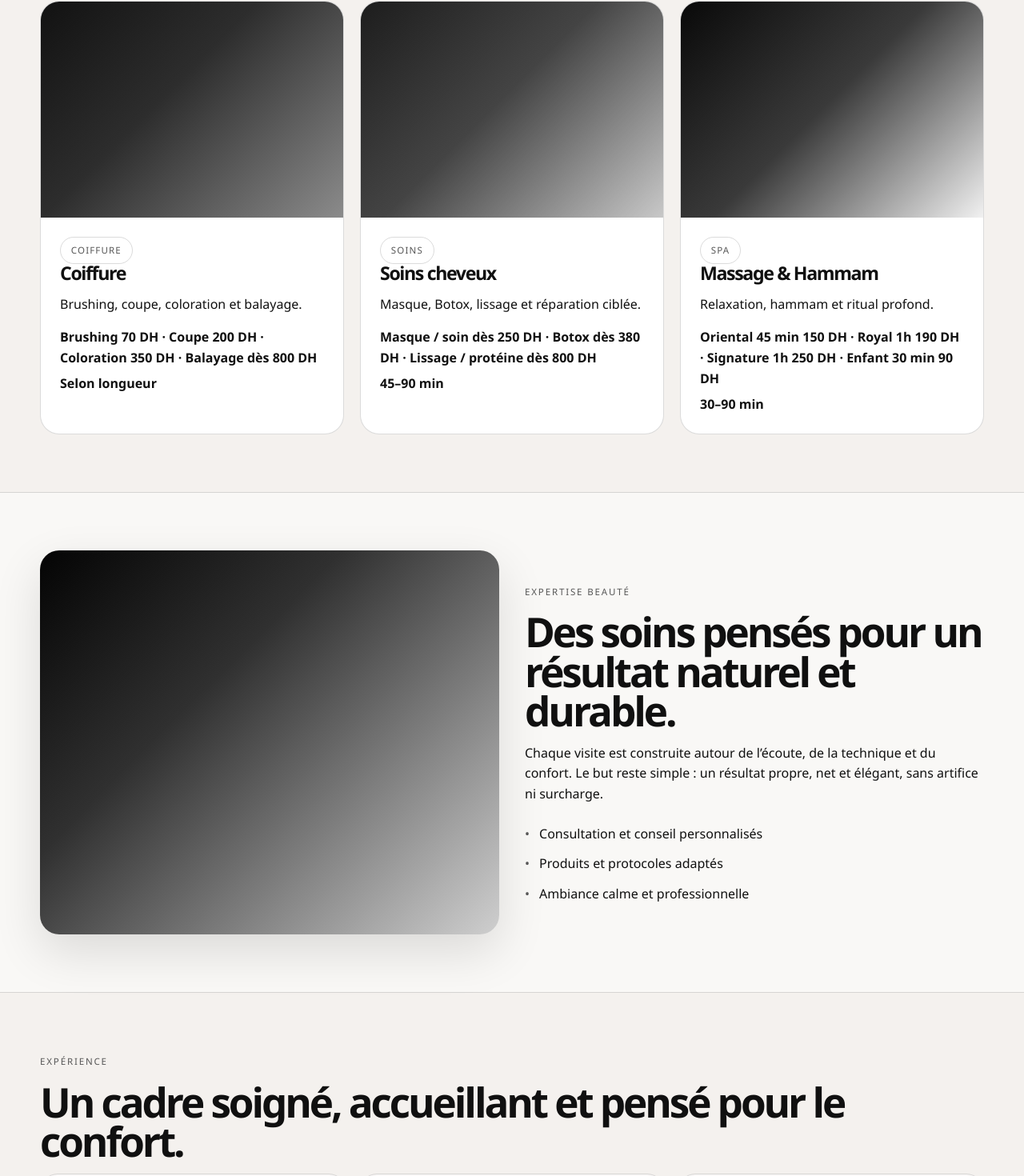
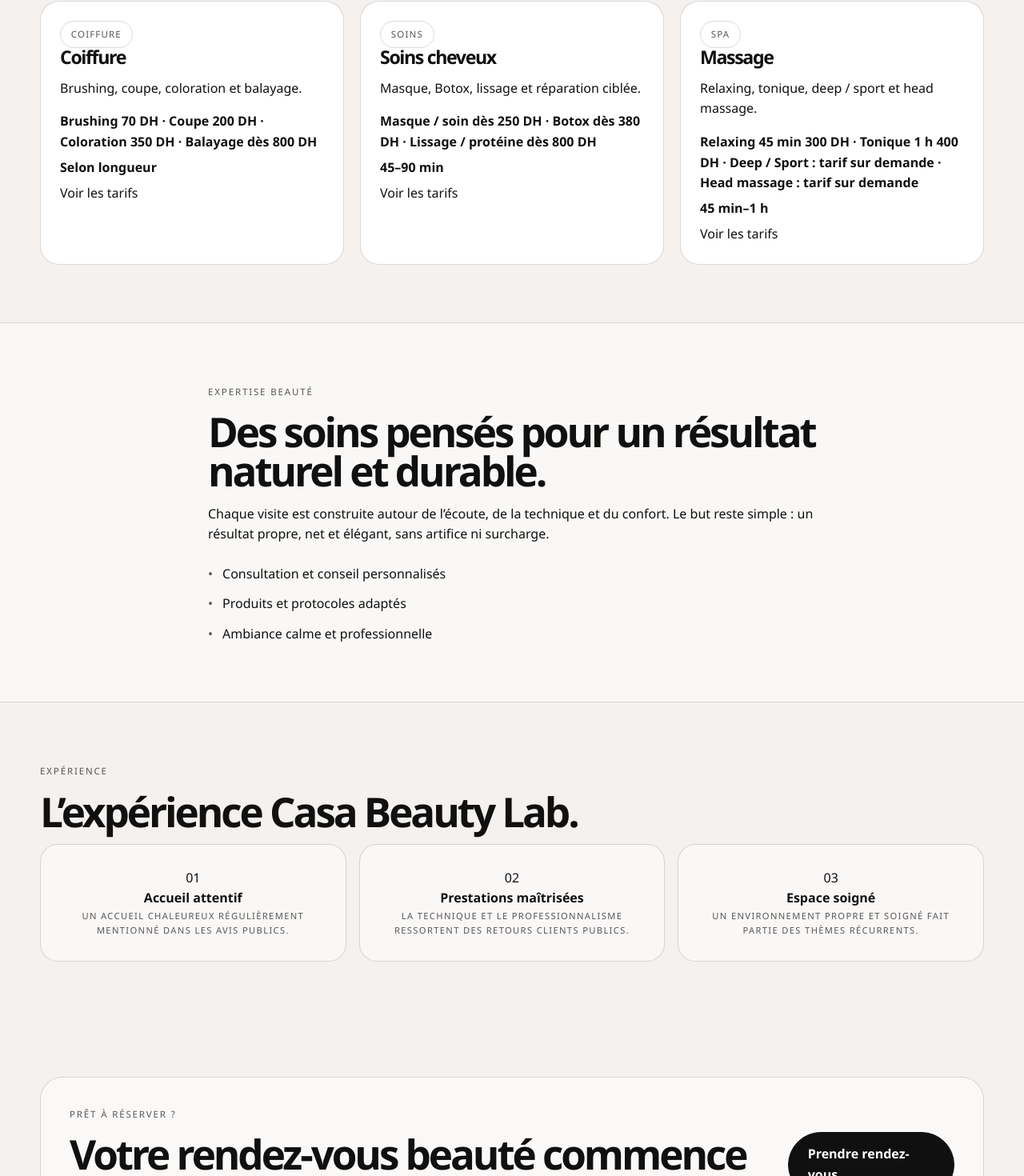
Before and after one commit to Themanonly/casa-beauty-lab, a React (Vite) app: page / in a window 1280 px wide. Shown: the part 1281-2751 px from the top of the page at 80% size. Built offline with nearby package versions, Linux system fonts and the light colour scheme.

Commit message:
Fix responsive navigation and service pages

```diff
--- a/src/App.tsx
+++ b/src/App.tsx
@@ -1,9 +1,26 @@
-import { Link, Route, Routes } from 'react-router-dom';
+import { useEffect, useState } from 'react';
+import { Link, NavLink, Route, Routes } from 'react-router-dom';
 import { business } from './content/business';
 
 const featuredServices = business.services.filter((service) => service.featured);
 
 function App() {
+  const [menuOpen, setMenuOpen] = useState(false);
+
+  useEffect(() => {
+    document.body.classList.toggle('menu-open', menuOpen);
+    const handleKeyDown = (event: KeyboardEvent) => {
+      if (event.key === 'Escape') setMenuOpen(false);
+    };
+    document.addEventListener('keydown', handleKeyDown);
+    return () => {
+      document.body.classList.remove('menu-open');
+      document.removeEventListener('keydown', handleKeyDown);
+    };
+  }, [menuOpen]);
+
+  const closeMenu = () => setMenuOpen(false);
+
   return (
     <div className="app-shell">
       <header className="topbar">
@@ -14,18 +31,22 @@
             <span className="brand-mark brand-mark--script">lab</span>
           </Link>
 
-          <nav className="main-nav" aria-label="Navigation principale">
-            <Link to="/">Accueil</Link>
-            <Link to="/tarifs">Tarifs</Link>
-            <Link to="/spa">Spa</Link>
-            <Link to="/gallery">Le lab</Link>
-            <Link to="/about">À propos</Link>
-            <Link to="/contact">Contact</Link>
+          <nav className={`main-nav${menuOpen ? ' main-nav--open' : ''}`} aria-label="Navigation principale" id="main-navigation">
+            <NavLink to="/" end onClick={closeMenu}>Accueil</NavLink>
+            <NavLink to="/tarifs" onClick={closeMenu}>Tarifs</NavLink>
+            <NavLink to="/spa" onClick={closeMenu}>Spa</NavLink>
+            <NavLink to="/gallery" onClick={closeMenu}>Le lab</NavLink>
+            <NavLink to="/about" onClick={closeMenu}>À propos</NavLink>
+            <NavLink to="/contact" onClick={closeMenu}>Contact</NavLink>
           </nav>
 
           <a className="button button--primary" href={business.bookingUrl} target="_blank" rel="noreferrer">
             Réserver
           </a>
+          <button className="menu-toggle" type="button" aria-expanded={menuOpen} aria-controls="main-navigation" aria-label={menuOpen ? 'Fermer le menu' : 'Ouvrir le menu'} onClick={() => setMenuOpen((open) => !open)}>
+            <span />
+            <span />
+          </button>
         </div>
       </header>
 
@@ -53,11 +74,22 @@
           </div>
 
           <div>
+            <h3>Visiter</h3>
+            <ul>
+              <li><Link to="/tarifs">Tarifs</Link></li>
+              <li><Link to="/spa">Spa</Link></li>
+              <li><Link to="/contact">Contact</Link></li>
+              <li><a href={business.mapUrl} target="_blank" rel="noreferrer">Itinéraire</a></li>
+            </ul>
+          </div>
+
+          <div>
             <h3>Contact</h3>
             <ul>
               <li><a href={business.phoneHref}>{business.phoneDisplay}</a></li>
               <li><a href={business.whatsappHref} target="_blank" rel="noreferrer">WhatsApp</a></li>
               <li><a href={business.instagramUrl} target="_blank" rel="noreferrer">Instagram</a></li>
+              <li><a href={business.mapUrl} target="_blank" rel="noreferrer">{business.address}</a></li>
             </ul>
           </div>
 
@@ -129,14 +161,14 @@
           <div className="service-grid">
             {featuredServices.map((service) => (
               <article className="service-card" key={service.id}>
-                <div className="service-card__image" style={{ background: service.image }} aria-hidden="true" />
                 <div className="service-body">
                   <span className="pill">{service.category}</span>
                   <h3>{service.title}</h3>
                   <p>{service.shortDescription}</p>
                   <div className="service-meta">
-                    <span>{service.priceLabel ?? 'Demander le tarif'}</span>
+                    <span>{service.priceLabel ?? 'Tarif sur demande'}</span>
                     <span>{service.duration ?? 'Sur devis'}</span>
+                    <Link to="/tarifs">Voir les tarifs</Link>
                   </div>
                 </div>
               </article>
@@ -147,7 +179,6 @@
 
       <section className="section-spacing editorial-band">
         <div className="container editorial-layout">
-          <div className="editorial-image" aria-hidden="true" />
           <div className="editorial-copy">
             <p className="eyebrow">Expertise beauté</p>
             <h2>Des soins pensés pour un résultat naturel et durable.</h2>
@@ -167,20 +198,23 @@
         <div className="container">
           <div className="section-heading">
             <p className="eyebrow">Expérience</p>
-            <h2>Un cadre soigné, accueillant et pensé pour le confort.</h2>
+            <h2>L’expérience Casa Beauty Lab.</h2>
           </div>
-          <div className="review-row">
+          <div className="review-row experience-grid">
             <div className="stat-box">
-              <span className="stat-box__value">C</span>
-              <span className="stat-box__label">coiffure</span>
+              <span className="stat-box__index">01</span>
+              <strong className="stat-box__title">Accueil attentif</strong>
+              <span className="stat-box__label">Un accueil chaleureux régulièrement mentionné dans les avis publics.</span>
             </div>
             <div className="stat-box">
-              <span className="stat-box__value">S</span>
-              <span className="stat-box__label">spa</span>
+              <span className="stat-box__index">02</span>
+              <strong className="stat-box__title">Prestations maîtrisées</strong>
+              <span className="stat-box__label">La technique et le professionnalisme ressortent des retours clients publics.</span>
             </div>
             <div className="stat-box">
-              <span className="stat-box__value">B</span>
-              <span className="stat-box__label">beauty</span>
+              <span className="stat-box__index">03</span>
+              <strong className="stat-box__title">Espace soigné</strong>
+              <span className="stat-box__label">Un environnement propre et soigné fait partie des thèmes récurrents.</span>
             </div>
           </div>
         </div>
@@ -192,7 +226,7 @@
             <p className="eyebrow">Prêt à réserver ?</p>
             <h2>Votre rendez-vous beauté commence ici.</h2>
           </div>
-          <a className="button button--primary" href={business.bookingUrl} target="_blank" rel="noreferrer">Demander un rendez-vous</a>
+          <a className="button button--primary" href={business.bookingUrl} target="_blank" rel="noreferrer">Prendre rendez-vous</a>
         </div>
       </section>
     </>
@@ -206,10 +240,22 @@
         <h3>{service.title}</h3>
         <p>{service.shortDescription}</p>
       </div>
-      <div className="tarif-item__meta">
-        <span>{service.priceLabel ?? 'Demander le tarif'}</span>
-        <small>{service.duration ?? 'Sur devis'}</small>
-      </div>
+      {service.tariffLines ? (
+        <ul className="tarif-detail-list">
+          {service.tariffLines.map((line) => (
+            <li key={line.name}>
+              <span>{line.name}</span>
+              <small>{line.duration ?? ''}</small>
+              <strong>{line.price}</strong>
+            </li>
+          ))}
+        </ul>
+      ) : (
+        <div className="tarif-item__meta">
+          <span>{service.priceLabel ?? 'Tarif sur demande'}</span>
+          <small>{service.duration ?? 'Sur devis'}</small>
+        </div>
+      )}
     </li>
   );
 }
@@ -263,7 +309,7 @@
 
         <div className="booking-banner">
           <p>Tarifs consultés sur le site public officiel. Pour les prestations non affichées, nous vous invitons à demander le tarif directement par WhatsApp.</p>
-          <a className="button button--primary" href={business.bookingUrl} target="_blank" rel="noreferrer">Demander un tarif</a>
+          <a className="button button--primary" href={business.bookingUrl} target="_blank" rel="noreferrer">Prendre rendez-vous</a>
         </div>
       </div>
     </section>
@@ -281,16 +327,17 @@
 
         <div className="feature-layout">
           <div className="feature-layout__text">
-            <p>
-              Le spa Casa Beauty Lab met en avant la relaxation, le confort et la régénération. Les rituals sont pensés pour accompagner le corps et le visage dans une même logique de détente et de finition élégante.
-            </p>
-            <ul className="check-list">
-              <li>Hammam oriental</li>
-              <li>Massage relaxant</li>
-              <li>Rituel signature</li>
-            </ul>
+            <p>Les prestations spa et hammam publiées par Casa Beauty Lab réunissent massage et rituels hammam, avec des durées et tarifs clairement indiqués.</p>
+            <a className="button button--primary" href={business.bookingUrl} target="_blank" rel="noreferrer">Prendre rendez-vous</a>
           </div>
-          <div className="feature-layout__visual" aria-hidden="true" />
+          <div className="spa-services">
+            {business.services.filter((service) => service.category === 'Spa').map((service) => (
+              <article className="spa-service" key={service.id}>
+                <div><h2>{service.title}</h2><p>{service.shortDescription}</p></div>
+                <div className="spa-service__meta"><span>{service.priceLabel}</span><small>{service.duration}</small></div>
+              </article>
+            ))}
+          </div>
         </div>
       </div>
     </section>
@@ -307,11 +354,12 @@
         </div>
         <div>
           <p>
-            Casa Beauty Lab est une adresse beauté qui met l’accent sur la précision, l’accueil et les soins personnalisés. La promesse est simple : une qualité de service attentive, dans un cadre soigné et discret.
+            Casa Beauty Lab est une adresse à Casablanca pour la coiffure, les soins capillaires, le massage, le hammam et les prestations beauté.
           </p>
           <p>
-            Le concept vise un cadre moderne, précis et apaisant, pensé pour offrir un accueil chaleureux et des soins adaptés à chaque cliente.
+            Les avis publics mentionnent régulièrement l’accueil, la propreté du cadre et le professionnalisme des prestations.
           </p>
+          <a className="button button--primary" href={business.bookingUrl} target="_blank" rel="noreferrer">Prendre rendez-vous</a>
         </div>
       </div>
     </section>
@@ -361,7 +409,7 @@
               <li key={slot.day}><span>{slot.day}</span><strong>{slot.hours}</strong></li>
             ))}
           </ul>
-          <a className="button button--primary" href={business.bookingUrl} target="_blank" rel="noreferrer">Planifier</a>
+          <a className="button button--primary" href={business.bookingUrl} target="_blank" rel="noreferrer">Prendre rendez-vous</a>
         </div>
       </div>
     </section>
--- a/src/content/business.ts
+++ b/src/content/business.ts
@@ -29,6 +29,7 @@
   duration?: string;
   image: string;
   featured?: boolean;
+  tariffLines?: { name: string; duration?: string; price: string }[];
 };
 
 export type GalleryItem = {
@@ -78,6 +79,12 @@
       duration: 'Selon longueur',
       image: 'linear-gradient(135deg, #121212 0%, #2d2d2d 42%, #8b8b8b 100%)',
       featured: true,
+      tariffLines: [
+        { name: 'Brushing', price: '70 DH' },
+        { name: 'Coupe', price: '200 DH' },
+        { name: 'Coloration', price: '350 DH' },
+        { name: 'Mèches / Balayage', price: 'Dès 800 DH' },
+      ],
     },
     {
       id: 'soins-cheveux',
@@ -90,18 +97,47 @@
       duration: '45–90 min',
       image: 'linear-gradient(135deg, #1d1d1d 0%, #444 46%, #c8c8c8 100%)',
       featured: true,
+      tariffLines: [
+        { name: 'Masque / Soin', price: 'Dès 250 DH' },
+        { name: 'Botox', price: 'Dès 380 DH' },
+        { name: 'Lissage / Protéine', price: 'Dès 800 DH' },
+      ],
     },
     {
-      id: 'massage-hammam',
-      title: 'Massage & Hammam',
-      slug: 'massage-hammam',
+      id: 'massage',
+      title: 'Massage',
+      slug: 'massage',
       category: 'Spa',
-      shortDescription: 'Relaxation, hammam et ritual profond.',
-      description: 'Un moment de détente pensé pour relâcher les tensions, régénérer le corps et offrir une sensation de bien-être durable.',
-      priceLabel: 'Oriental 45 min 150 DH · Royal 1h 190 DH · Signature 1h 250 DH · Enfant 30 min 90 DH',
-      duration: '30–90 min',
+      shortDescription: 'Relaxing, tonique, deep / sport et head massage.',
+      description: 'Massages publiés sur le tarif officiel, avec une durée et un prix indiqués lorsqu’ils sont disponibles.',
+      priceLabel: 'Relaxing 45 min 300 DH · Tonique 1 h 400 DH · Deep / Sport : tarif sur demande · Head massage : tarif sur demande',
+      duration: '45 min–1 h',
       image: 'linear-gradient(135deg, #090909 0%, #3a3a3a 48%, #f1f1f1 100%)',
       featured: true,
+      tariffLines: [
+        { name: 'Relaxing', duration: '45 min', price: '300 DH' },
+        { name: 'Tonique', duration: '1 h', price: '400 DH' },
+        { name: 'Deep / Sport', price: 'Tarif sur demande' },
+        { name: 'Head massage', price: 'Tarif sur demande' },
+      ],
+    },
+    {
+      id: 'hammam',
+      title: 'Hammam',
+      slug: 'hammam',
+      category: 'Spa',
+      shortDescription: 'Oriental, Royal, Signature et Enfant.',
+      description: 'Les formules hammam publiées par Casa Beauty Lab avec leurs durées et tarifs officiels.',
+      priceLabel: 'Oriental 45 min 150 DH · Royal 1 h 190 DH · Signature 1 h 250 DH · Enfant 30 min 90 DH',
+      duration: '30 min–1 h',
+      image: 'linear-gradient(135deg, #090909 0%, #3a3a3a 48%, #f1f1f1 100%)',
+      featured: false,
+      tariffLines: [
+        { name: 'Oriental', duration: '45 min', price: '150 DH' },
+        { name: 'Royal', duration: '1 h', price: '190 DH' },
+        { name: 'Signature', duration: '1 h', price: '250 DH' },
+        { name: 'Enfant', duration: '30 min', price: '90 DH' },
+      ],
     },
     {
       id: 'onglerie',
@@ -114,6 +150,11 @@
       duration: '30–60 min',
       image: 'linear-gradient(135deg, #101010 0%, #5f5f5f 55%, #efefef 100%)',
       featured: false,
+      tariffLines: [
+        { name: 'Manucure', price: 'Tarif sur demande' },
+        { name: 'Vernis permanent', price: 'Tarif sur demande' },
+        { name: 'Gel / Extensions', price: 'Tarif sur demande' },
+      ],
     },
     {
       id: 'esthetique',
@@ -126,6 +167,11 @@
       duration: '20–45 min',
       image: 'linear-gradient(135deg, #070707 0%, #2a2a2a 54%, #d7d7d7 100%)',
       featured: false,
+      tariffLines: [
+        { name: 'Sourcils', price: 'Tarif sur demande' },
+        { name: 'Duvet', price: 'Tarif sur demande' },
+        { name: 'Pack complet', price: 'Tarif sur demande' },
+      ],
     },
     {
       id: 'mariage',
@@ -138,6 +184,11 @@
       duration: 'Sur devis',
       image: 'linear-gradient(135deg, #171717 0%, #404040 52%, #eaeaea 100%)',
       featured: false,
+      tariffLines: [
+        { name: 'Coiffure de soirée', price: 'Tarif sur demande' },
+        { name: 'Maquillage', price: 'Tarif sur demande' },
+        { name: 'Pack mariée', price: 'Tarif sur demande' },
+      ],
     },
   ],
   gallery: [
--- a/src/styles.css
+++ b/src/styles.css
@@ -67,6 +67,9 @@
   color: var(--muted);
   font-size: 0.95rem;
 }
+.main-nav a[aria-current='page'] { color: var(--ink); font-weight: 700; }
+.main-nav a[aria-current='page']::after { content: ''; display: block; height: 2px; margin-top: 0.2rem; background: var(--ink); }
+.menu-toggle { display: none; }
 .main-nav a:hover, .main-nav a:focus-visible { color: var(--ink); }
 .button {
   display: inline-flex;
@@ -236,7 +239,9 @@
 }
 .service-card__image {
   width: 100%;
-  min-height: 270px;
+  min-height: 150px;
+  background: #ded8d2;
+  border-bottom: 1px solid var(--line);
 }
 .service-body {
   padding: 1.5rem;
@@ -271,15 +276,14 @@
 }
 .editorial-layout {
   display: grid;
-  grid-template-columns: 1fr 1fr;
-  gap: 2rem;
-  align-items: center;
+  grid-template-columns: minmax(0, 760px);
+  justify-content: center;
 }
 .editorial-image {
-  min-height: 480px;
+  min-height: 320px;
   border-radius: var(--radius);
-  background: linear-gradient(135deg, #040404 0%, #303030 36%, #cfcfcf 100%);
-  box-shadow: var(--shadow);
+  background: #ded8d2;
+  border: 1px solid var(--line);
 }
 .check-list {
   list-style: none;
@@ -382,6 +386,11 @@
   text-align: right;
   min-width: 160px;
 }
+.tarif-detail-list { flex: 1; list-style: none; padding: 0; margin: 0; display: grid; gap: 0.45rem; min-width: min(100%, 25rem); }
+.tarif-detail-list li { display: grid; grid-template-columns: minmax(0, 1fr) 5.5rem 8rem; gap: 0.75rem; align-items: baseline; padding-bottom: 0.35rem; border-bottom: 1px solid rgba(16, 16, 16, 0.08); }
+.tarif-detail-list li:last-child { border-bottom: none; }
+.tarif-detail-list small { color: var(--muted); }
+.tarif-detail-list strong { text-align: right; }
 .booking-banner {
   margin-top: 2rem;
   background: #111;
@@ -467,7 +476,7 @@
 }
 .footer-grid {
   display: grid;
-  grid-template-columns: 1.5fr 1fr 1fr;
+  grid-template-columns: 1.3fr 1fr 1.2fr 1.1fr;
   gap: 2rem;
 }
 .site-footer h3 {
@@ -495,6 +504,12 @@
     grid-template-columns: 1fr;
   }
   .main-nav { display: none; }
+  .menu-toggle { display: inline-flex; width: 2.75rem; height: 2.75rem; padding: 0.7rem; flex-direction: column; justify-content: center; gap: 0.35rem; border: 1px solid var(--ink); border-radius: 50%; background: transparent; cursor: pointer; }
+  .menu-toggle span { display: block; width: 100%; height: 2px; background: var(--ink); }
+  .main-nav--open { position: absolute; top: calc(100% + 1px); left: 0; right: 0; display: grid; gap: 0; padding: 0.75rem 1rem 1rem; background: var(--bg); border-bottom: 1px solid var(--line); box-shadow: 0 18px 32px rgba(10, 10, 10, 0.08); }
+  .main-nav--open a { padding: 0.75rem 0; color: var(--ink); }
+  .main-nav--open a[aria-current='page']::after { display: none; }
+  body.menu-open { overflow: hidden; }
   .hero-copy {
     max-width: none;
   }
@@ -504,7 +519,7 @@
   .cta-wrap,
   .booking-banner {
     flex-direction: column;
-    align-items: flex-start;
+    align-items: stretch;
   }
   .tarif-item {
     flex-direction: column;
@@ -514,12 +529,16 @@
     align-items: flex-start;
     text-align: left;
   }
+  .tarif-detail-list { width: 100%; min-width: 0; }
+  .tarif-detail-list li { grid-template-columns: minmax(0, 1fr) auto; gap: 0.4rem 0.75rem; }
+  .tarif-detail-list small { grid-column: 1; grid-row: 2; }
+  .tarif-detail-list strong { grid-column: 2; grid-row: 1 / span 2; align-self: center; }
 }
 
 @media (max-width: 520px) {
   .section-spacing { padding: 3.25rem 0; }
   h1 { font-size: clamp(2.2rem, 10vw, 3rem); }
-  .button { width: 100%; }
+  .button { width: 100%; text-align: center; white-space: normal; }
   .hero-actions { flex-direction: column; }
   .hero-visual { min-height: 320px; }
   .hero-visual__frame {
@@ -527,6 +546,8 @@
     right: 1rem;
     bottom: 1rem;
   }
+  .spa-service { flex-direction: column; }
+  .spa-service__meta { min-width: 0; text-align: left; }
 }
 
 @media (prefers-reduced-motion: reduce) {
```
